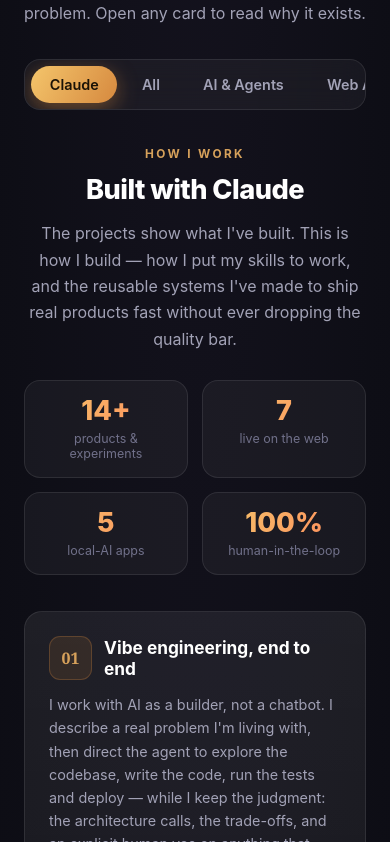
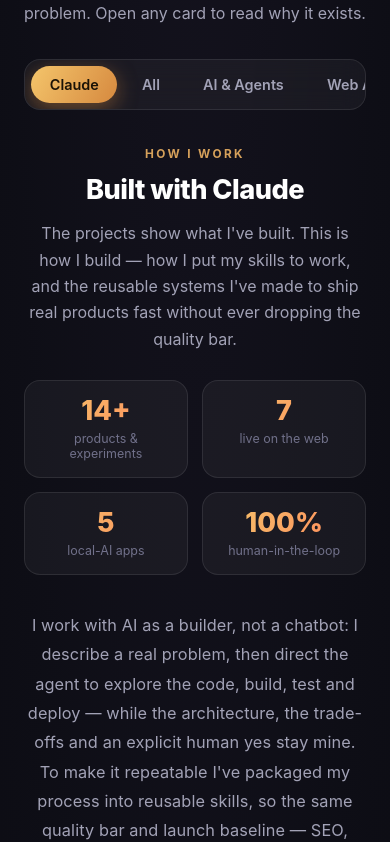
Before and after one commit to kbhatnagar97/Portfolio, a React (Vite) app: page / in a window 390 px wide. Shown: the part 1158-2000 px from the top of the page. Built offline with nearby package versions, Linux system fonts and the light colour scheme.

Commit message:
Refine Claude story, marquee links, contact cards, certs, leadership & college chips

```diff
--- a/src/content/claude-story.json
+++ b/src/content/claude-story.json
@@ -8,51 +8,5 @@
     { "value": "5", "label": "local-AI apps" },
     { "value": "100%", "label": "human-in-the-loop" }
   ],
-  "sections": [
-    {
-      "id": "vibe",
-      "emoji": "",
-      "title": "Vibe engineering, end to end",
-      "body": "I work with AI as a builder, not a chatbot. I describe a real problem I'm living with, then direct the agent to explore the codebase, write the code, run the tests and deploy — while I keep the judgment: the architecture calls, the trade-offs, and an explicit human yes on anything that spends money or ships to users.",
-      "points": [
-        "Problem in, working software out — I direct, review and decide",
-        "Architecture, data modelling and API design stay my calls",
-        "Every spend, publish or push passes an explicit human approval"
-      ]
-    },
-    {
-      "id": "skills",
-      "emoji": "",
-      "title": "Reusable skills I've built",
-      "body": "To make the workflow repeatable, I've packaged my process into reusable agent skills — so the same house-quality bar and launch baseline apply automatically on every project, not from memory.",
-      "points": [
-        "Ticket-to-PR automation: implement, self-review against my conventions, prep the PR",
-        "A one-command 'solve' that drives implement → test → review end to end",
-        "PR review, comment-resolution and summary skills in a consistent house style",
-        "Ship-hands-free: use standing credentials to do the work and hand back only the human steps"
-      ]
-    },
-    {
-      "id": "craft",
-      "emoji": "",
-      "title": "The craft is still mine",
-      "body": "The AI moves fast; the taste and engineering judgment are mine. I bring senior frontend craft to every build so the result feels considered, not generated — from component architecture to the motion and 3D that make it memorable.",
-      "points": [
-        "React + TypeScript component architecture and reusable design systems",
-        "Motion & 3D (Framer Motion, Three.js) used with restraint, for meaning not noise",
-        "Accessibility, responsive mobile-first layouts and Core-Web-Vitals performance"
-      ]
-    },
-    {
-      "id": "standards",
-      "emoji": "",
-      "title": "Standards I never skip",
-      "body": "Speed is worthless if it ships something fragile or dishonest. Every project inherits the same non-negotiables from commit one, enforced by my skills rather than left to chance.",
-      "points": [
-        "SEO-first: metadata, Open Graph, sitemap, robots, JSON-LD and clean semantic HTML",
-        "Cloudflare-secured deploys with SSL and sensible security defaults",
-        "Honest by design — I show the real numbers, including when they're unflattering"
-      ]
-    }
-  ]
+  "summary": "I work with AI as a builder, not a chatbot: I describe a real problem, then direct the agent to explore the code, build, test and deploy — while the architecture, the trade-offs and an explicit human yes stay mine. To make it repeatable I've packaged my process into reusable skills, so the same quality bar and launch baseline — SEO, Cloudflare security, honest numbers — apply automatically on every project instead of from memory. It's an approach I've sharpened on Anthropic's own agentic-engineering practices, and it's the system that lets me ship real products genuinely faster, and makes my own work measurably easier, without ever dropping the bar."
 }
--- a/src/features/landing/marquee/TechMarquee.scss
+++ b/src/features/landing/marquee/TechMarquee.scss
@@ -33,6 +33,14 @@
   gap: 0.75rem;
   padding: 0 1.9rem;
   white-space: nowrap;
+  text-decoration: none;
+  cursor: pointer;
+  border-radius: 10px;
+  outline: none;
+}
+.marquee__item:focus-visible {
+  outline: 2px solid var(--accent-gold, #e6b450);
+  outline-offset: 4px;
 }
 
 .marquee__logo {
--- a/src/features/landing/projects/ProjectsShowcase.tsx
+++ b/src/features/landing/projects/ProjectsShowcase.tsx
@@ -174,29 +174,15 @@
     </div>
 
     <div className='claude-panel__grid'>
-      {STORY.sections.map((section, i) => (
-        <motion.div
-          key={section.id}
-          className='claude-card'
-          initial={{ opacity: 0, y: 24 }}
-          whileInView={{ opacity: 1, y: 0 }}
-          viewport={{ once: true, margin: '-60px' }}
-          transition={{ duration: 0.4, delay: i * 0.08 }}
-        >
-          <div className='claude-card__head'>
-            <span className='claude-card__num' aria-hidden='true'>
-              {String(i + 1).padStart(2, '0')}
-            </span>
-            <h4 className='claude-card__title'>{section.title}</h4>
-          </div>
-          <p className='claude-card__body'>{section.body}</p>
-          <ul className='claude-card__points'>
-            {section.points.map((point, p) => (
-              <li key={p}>{point}</li>
-            ))}
-          </ul>
-        </motion.div>
-      ))}
+      <motion.p
+        className='claude-panel__summary'
+        initial={{ opacity: 0, y: 20 }}
+        whileInView={{ opacity: 1, y: 0 }}
+        viewport={{ once: true, margin: '-60px' }}
+        transition={{ duration: 0.45 }}
+      >
+        {STORY.summary}
+      </motion.p>
     </div>
   </motion.div>
 );
--- a/src/features/landing/projects/projects.scss
+++ b/src/features/landing/projects/projects.scss
@@ -469,77 +469,17 @@
 }
 
 .claude-panel__grid {
-  display: grid;
-  grid-template-columns: repeat(auto-fit, minmax(280px, 1fr));
-  gap: 1.1rem;
+  display: flex;
+  justify-content: center;
 }
-.claude-card {
-  padding: 1.5rem;
-  border-radius: 18px;
-  background: linear-gradient(180deg, var(--sc-surface-2), var(--sc-surface));
-  border: 1px solid var(--sc-border);
-
-  &:hover {
-    border-color: rgba(214, 137, 63, 0.4);
-  }
-}
-.claude-card__head {
-  display: flex;
-  align-items: center;
-  gap: 0.75rem;
-  margin-bottom: 0.85rem;
-}
-.claude-card__num {
-  display: grid;
-  place-items: center;
-  width: 44px;
-  height: 44px;
-  font-family: Georgia, 'Times New Roman', serif;
-  font-size: 1rem;
-  font-weight: 600;
-  color: var(--sc-claude);
-  border-radius: 11px;
-  background: rgba(214, 137, 63, 0.12);
-  border: 1px solid rgba(214, 137, 63, 0.26);
-}
-.claude-card__title {
-  font-size: 1.08rem;
-  font-weight: 700;
-  color: #fff;
-  margin: 0;
-}
-.claude-card__body {
-  font-size: 0.9rem;
-  line-height: 1.6;
+.claude-panel__summary {
+  max-width: 780px;
+  margin: 0 auto;
+  text-align: center;
+  font-size: clamp(1.02rem, 1.6vw, 1.22rem);
+  line-height: 1.8;
   color: var(--sc-text-dim);
-  margin: 0 0 1rem;
-}
-.claude-card__points {
-  list-style: none;
-  margin: 0;
-  padding: 0;
-  display: flex;
-  flex-direction: column;
-  gap: 0.55rem;
-
-  li {
-    position: relative;
-    padding-left: 1.4rem;
-    font-size: 0.85rem;
-    line-height: 1.5;
-    color: var(--sc-text);
-
-    &::before {
-      content: '';
-      position: absolute;
-      left: 0;
-      top: 0.5em;
-      width: 7px;
-      height: 7px;
-      border-radius: 2px;
-      background: linear-gradient(120deg, #f4c56b, #ff8a5b);
-    }
-  }
+  letter-spacing: 0.1px;
 }
 // #endregion
 
--- a/src/features/landing/theme-dark.scss
+++ b/src/features/landing/theme-dark.scss
@@ -160,6 +160,12 @@
   align-items: center;
   gap: 0.5rem;
 }
+.landing-page .enhanced-project-card .project-year,
+.landing-page .enhanced-project-card .project-complexity {
+  border-radius: 8px;
+  padding: 0.34rem 0.8rem;
+  font-size: 0.78rem;
+}
 .landing-page .enhanced-project-card .project-year {
   background: rgba(230, 180, 80, 0.14);
   color: var(--accent-gold);
@@ -170,17 +176,29 @@
   color: var(--accent-gold);
   border: 1px solid var(--border-soft);
 }
-.landing-page .enhanced-project-card .tech-tag {
+.landing-page .enhanced-project-card .project-tech-stack .tech-tags {
+  gap: 0.55rem;
+}
+.landing-page .enhanced-project-card .project-tech-stack .tech-tags .tech-tag {
   background: rgba(255, 255, 255, 0.06);
-  color: var(--text-mid-brown);
+  color: #dcd6c8;
   border: 1px solid var(--border-soft);
+  border-radius: 8px;
+  padding: 0.36rem 0.75rem;
+  font-weight: 500;
 }
 
-// Leadership badges — refined gold-tinted chips, not a saturated gold gradient.
+// Leadership badges — consistent radius, breathing room, refined gold-tinted chips.
+.landing-page .leadership-grid {
+  gap: 1.1rem;
+}
 .landing-page .leadership-grid .leadership-badge {
   background: rgba(230, 180, 80, 0.1);
   border: 1px solid rgba(230, 180, 80, 0.28);
   color: #f0e4cc;
+  border-radius: 14px;
+  padding: 1rem 1.4rem;
+  text-align: left;
 }
 // #endregion
 
@@ -195,7 +213,6 @@
 .landing-page .contact-method,
 .landing-page .college-projects,
 .landing-page .leadership-section,
-.landing-page .certificate-wrapper,
 .landing-page .certificate-thumbnail {
   background: var(--surface);
   border: 1px solid var(--border-soft);
@@ -297,11 +314,24 @@
 .landing-page .certificate-overlay__icon {
   display: none;
 }
-.landing-page .certificate-container,
 .landing-page .certificate-thumbnail {
   background: rgba(255, 255, 255, 0.04);
   border-color: var(--border-soft);
   box-shadow: 0 6px 18px rgba(0, 0, 0, 0.4);
+}
+// Achievement certificates: just the document, cleanly framed and directly clickable (like education).
+.landing-page .certificate-container {
+  background: transparent !important;
+  border: 1px solid var(--border-soft);
+  box-shadow: 0 8px 22px rgba(0, 0, 0, 0.42);
+}
+.landing-page .certificate-container .certificate-wrapper {
+  background: transparent;
+  border: 0;
+  box-shadow: none;
+}
+.landing-page .certificate-container .certificate-number {
+  display: none !important;
 }
 .landing-page .file-viewer-modal__backdrop {
   background: rgba(4, 4, 8, 0.8);
@@ -325,6 +355,64 @@
   background: rgba(255, 255, 255, 0.05);
   border: 1px solid var(--border-soft);
   color: var(--text-dark-brown);
+}
+// #endregion
+
+// #region Contact — clean horizontal link cards with brand icon + arrow affordance
+.landing-page .contact-methods {
+  grid-template-columns: repeat(auto-fit, minmax(280px, 1fr));
+  gap: 1rem;
+  margin-bottom: 0;
+}
+.landing-page .contact-method {
+  display: flex;
+  align-items: center;
+  gap: 1rem;
+  padding: 1.2rem 1.35rem;
+  text-align: left;
+  border-radius: 16px;
+}
+.landing-page .contact-method__icon {
+  flex: 0 0 auto;
+  display: grid;
+  place-items: center;
+  width: 46px;
+  height: 46px;
+  margin: 0;
+  border-radius: 12px;
+  font-size: 1.3rem;
+}
+.landing-page .contact-method__body {
+  display: flex;
+  flex-direction: column;
+  gap: 0.15rem;
+  min-width: 0;
+}
+.landing-page .contact-method__type {
+  font-size: 1.02rem;
+  font-weight: 600;
+  margin: 0;
+}
+.landing-page .contact-method__value {
+  font-size: 0.9rem;
+  color: var(--text-mid-brown);
+  margin: 0;
+  overflow: hidden;
+  text-overflow: ellipsis;
+  white-space: nowrap;
+}
+.landing-page .contact-method__arrow {
+  flex: 0 0 auto;
+  margin-left: auto;
+  font-size: 0.85rem;
+  color: var(--accent-gold);
+  opacity: 0;
+  transform: translateX(-4px);
+  transition: opacity 0.25s ease, transform 0.25s ease;
+}
+.landing-page .contact-method:hover .contact-method__arrow {
+  opacity: 1;
+  transform: translateX(0);
 }
 // #endregion
 
```
Also changed, not shown: src/features/landing/LandingPage.tsx (+36 -5 lines), src/features/landing/marquee/TechMarquee.tsx (+135 -25 lines), src/features/landing/projects/types.ts (+1 -9 lines).
